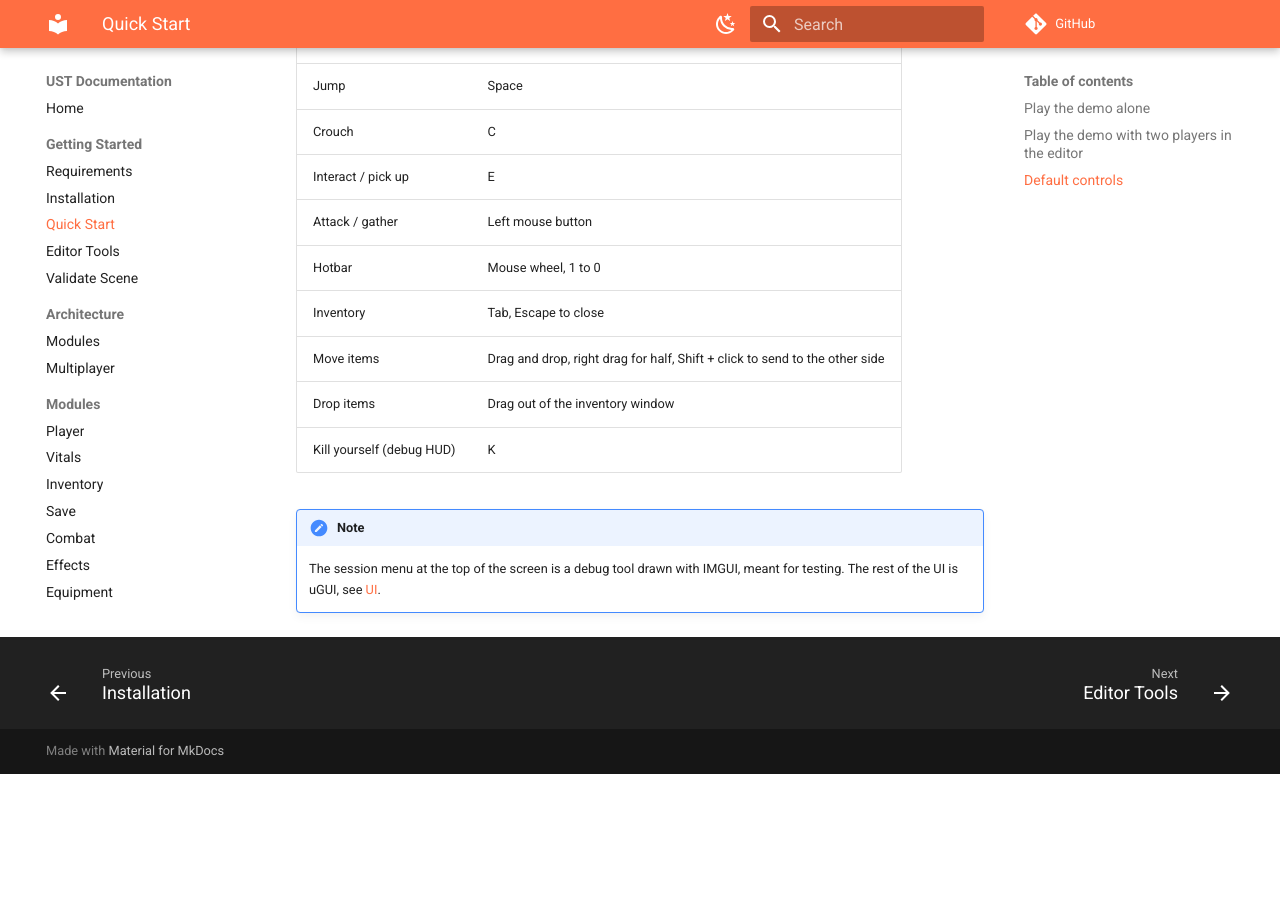
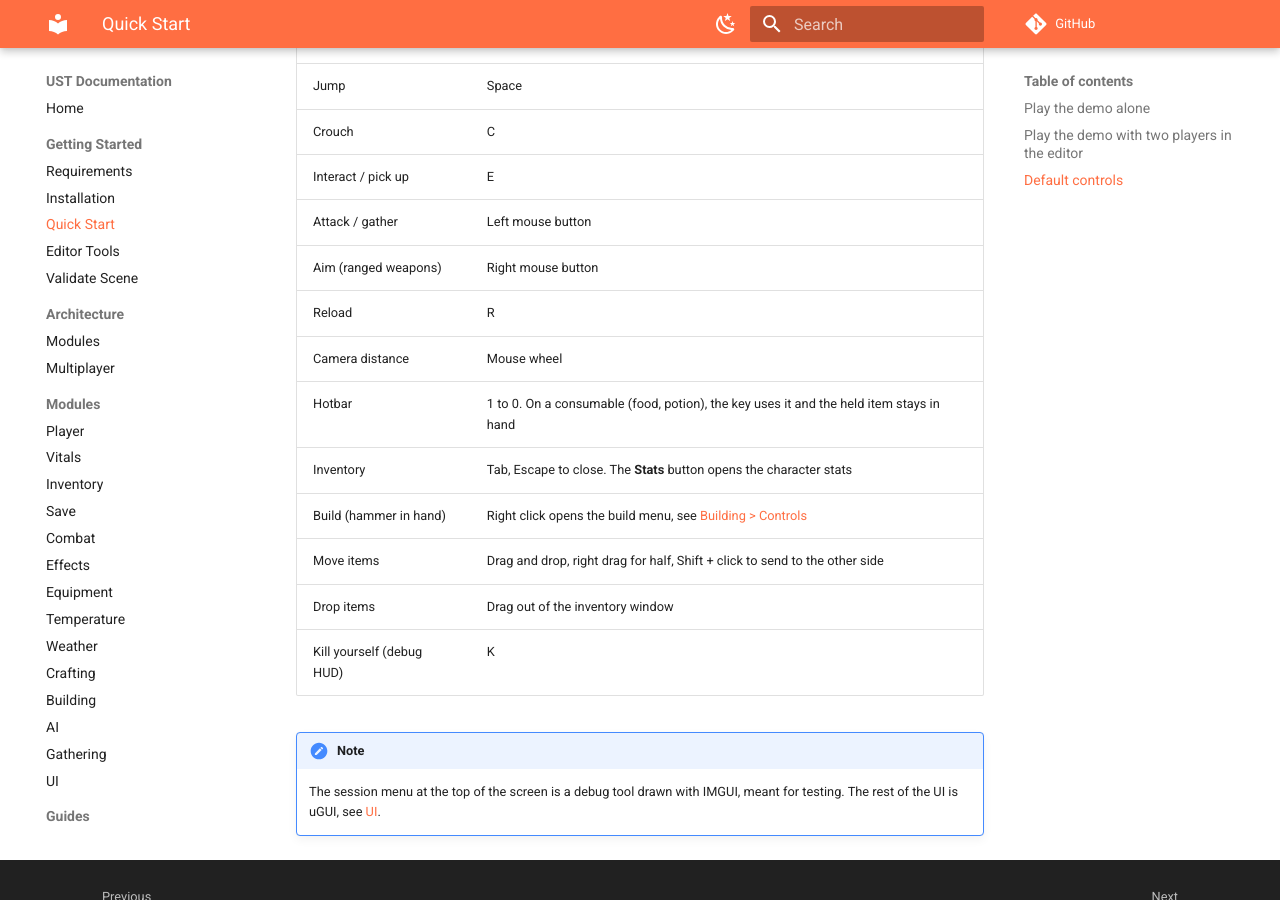
Before and after one commit to eonir/ust-docs, an MkDocs documentation site: the page built from docs/getting-started/quick-start.md, in a window 1280 px wide and 900 px high, scrolled down 717 px. Built offline with MkDocs 1.6.1 and Material for MkDocs 9.7.7, drawn with Linux system fonts in a browser that asks for light colours; comment, search, counter and statistics services are not loaded; before the commit the page ends 1491 px from its top, so only the background shows below that.

Commit message:
Add files via upload

```diff
--- a/docs/getting-started/quick-start.md
+++ b/docs/getting-started/quick-start.md
@@ -23,8 +23,12 @@
 | Crouch | C |
 | Interact / pick up | E |
 | Attack / gather | Left mouse button |
-| Hotbar | Mouse wheel, 1 to 0 |
-| Inventory | Tab, Escape to close |
+| Aim (ranged weapons) | Right mouse button |
+| Reload | R |
+| Camera distance | Mouse wheel |
+| Hotbar | 1 to 0. On a consumable (food, potion), the key uses it and the held item stays in hand |
+| Inventory | Tab, Escape to close. The **Stats** button opens the character stats |
+| Build (hammer in hand) | Right click opens the build menu, see [Building > Controls](../modules/building.md#controls) |
 | Move items | Drag and drop, right drag for half, Shift + click to send to the other side |
 | Drop items | Drag out of the inventory window |
 | Kill yourself (debug HUD) | K |
```
